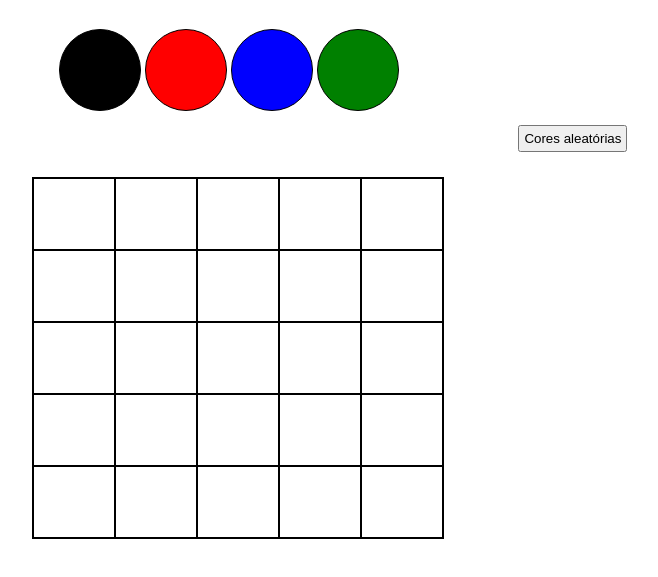
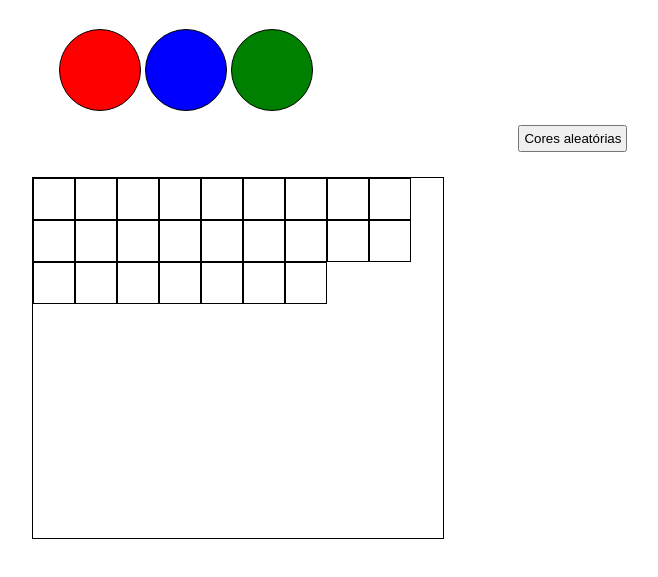
Before and after one commit to jeanalves28/Pixels-Art, a website: page index.html in a window 1280 px wide. Shown: the part 61-638 px from the top of the page, without its empty margins (402-1060 px from the left). Drawn offline with Linux system fonts and the light colour scheme.

Commit message:
aplicando nos algoritmos alguns dos requisitos avaliativos

```diff
--- a/index.html
+++ b/index.html
@@ -12,7 +12,7 @@
     <h1 id="title">Paleta de Cores</h1>
 
     <section id="color-palette">
-        <div class="color"></div>
+        <div class="selected" class="color"></div>
         <div class="color"></div>
         <div class="color"></div>
         <div class="color"></div>
--- a/script.js
+++ b/script.js
@@ -1,4 +1,3 @@
-/* eslint-disable sonarjs/no-duplicate-string */
 document.querySelector('#button-random-color').addEventListener('click', () => {
   const paletaColor = document.querySelectorAll('.color');
   const SelectorColors = ['Purple', 'Yellow', 'Brown', 'Violet', 'Cyan', 'Grey', 'Tomato',
@@ -12,7 +11,6 @@ document.querySelector('#button-random-color').addEventListener('click', () => {
     color2 = Math.round(Math.random() * SelectorColors.length);
     color3 = Math.round(Math.random() * SelectorColors.length);
   } while (color1 === color2 || color1 === color3 || color2 === color3);
-  paletaColor[0].style.backgroundColor = 'Black';
   paletaColor[1].style.backgroundColor = SelectorColors[color1];
   paletaColor[2].style.backgroundColor = SelectorColors[color2];
   paletaColor[3].style.backgroundColor = SelectorColors[color3];
@@ -20,6 +18,7 @@ document.querySelector('#button-random-color').addEventListener('click', () => {
 let valor;
 document.querySelectorAll('.color')[0].addEventListener('click', () => {
   const pixel = document.querySelectorAll('.color')[0];
+  // eslint-disable-next-line sonarjs/no-duplicate-string
   valor = window.getComputedStyle(pixel).getPropertyValue('background-color');
 });
 document.querySelectorAll('.color')[1].addEventListener('click', () => {
--- a/style.css
+++ b/style.css
@@ -23,8 +23,8 @@ h1 {
   border-radius: 50%;
 }
 
-.color:nth-child( 1 ) {
-  background-color: black; /* requisito 3 */
+.selected {
+  background-color: black; /* requisito 3 e 8 */
 }
 
 .color:nth-child( 2 ) {
@@ -55,10 +55,10 @@ h1 {
 }
 
 .pixel {
-  border: 1px solid black;
+  border: 1px solid black; /* requisito 7 */
   background-color: white;
-  width: 80px;
-  height: 70px;
+  width: 40px; /* requisito 7 */
+  height: 40px; /* requisito 7 */
   display: block;
   float: left;
   margin: auto;
```
